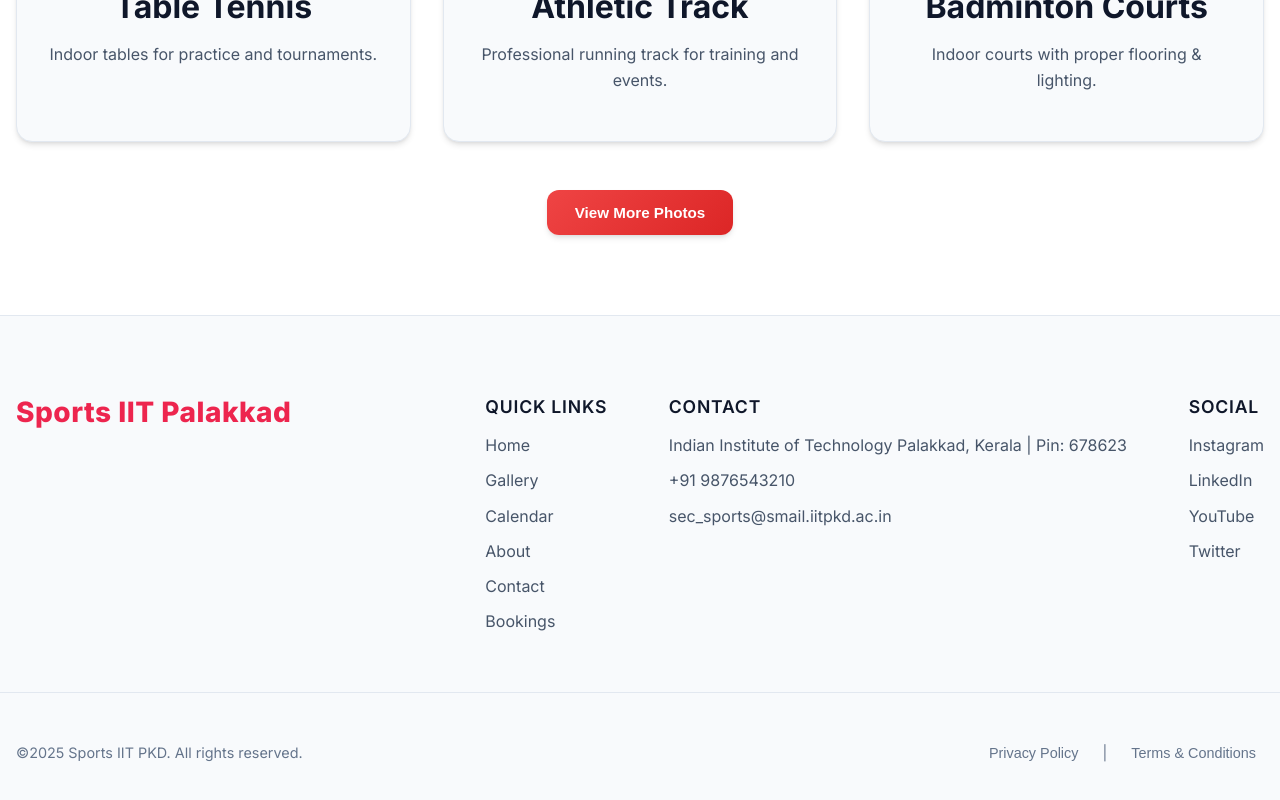
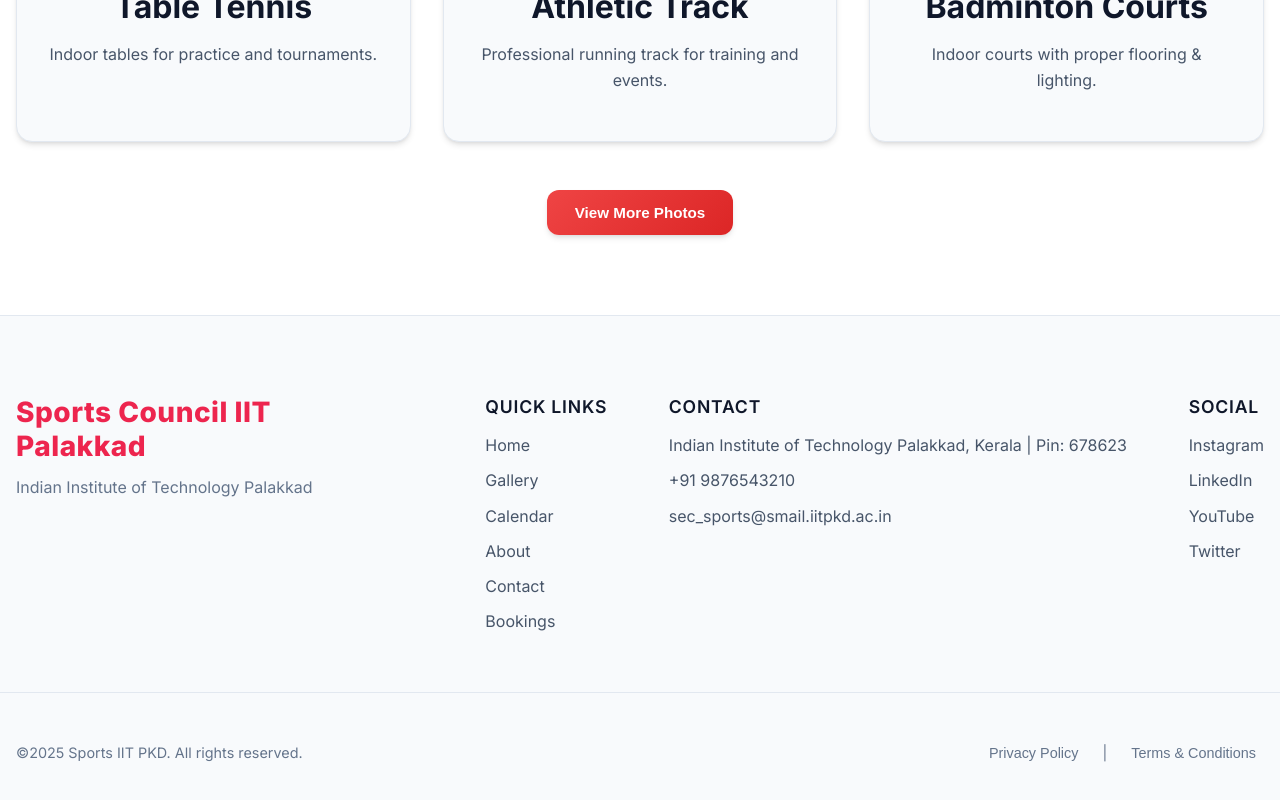
Before and after one commit to AdarshReddy2106/Sports_IITPkd, a React (Vite) app: page / in a window 1280 px wide. Shown: the part 3289-4089 px from the top of the page. Built offline with nearby package versions, Linux system fonts and the light colour scheme; no server answers; the database is empty.

Commit message:
added rls policy in sb

```diff
--- a/src/components/Footer.jsx
+++ b/src/components/Footer.jsx
@@ -13,7 +13,8 @@
     <footer className="footer-main">
       <div className="footer-content container">
         <div className="footer-brand">
-          <h3>Sports IIT Palakkad</h3>
+          <h3>Sports Council IIT Palakkad</h3>
+          <p>Indian Institute of Technology Palakkad</p>
         </div>
 
         <div className="footer-links-container">
--- a/src/pages/AdminDashboard.jsx
+++ b/src/pages/AdminDashboard.jsx
@@ -70,7 +70,8 @@
         description,
         color,
         eventLink: eventLink || null,
-        linkText: linkText || "View Details"
+        linkText: linkText || "View Details",
+        user_id: user.id, // Store the admin's user ID
       },
     ]);
 
```
